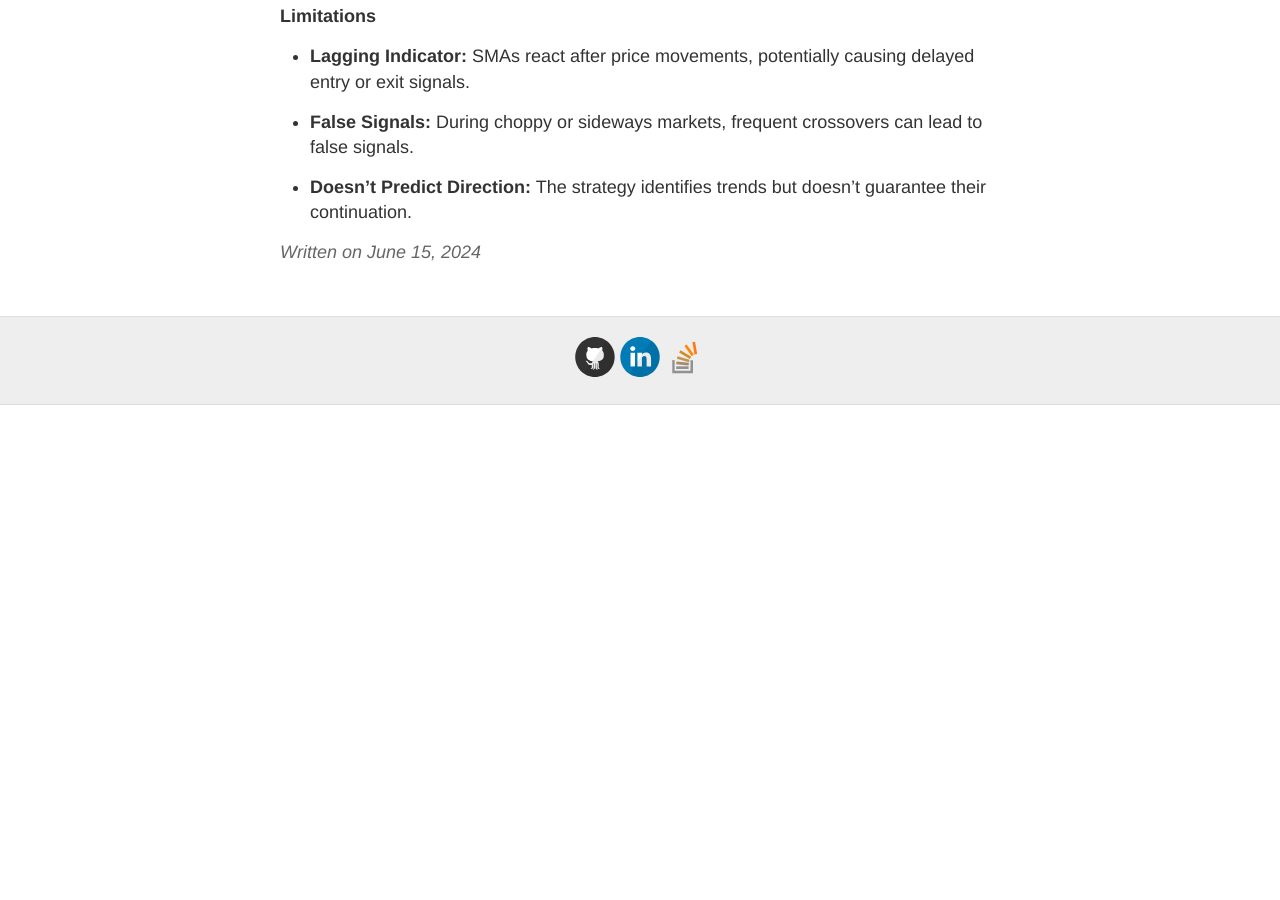
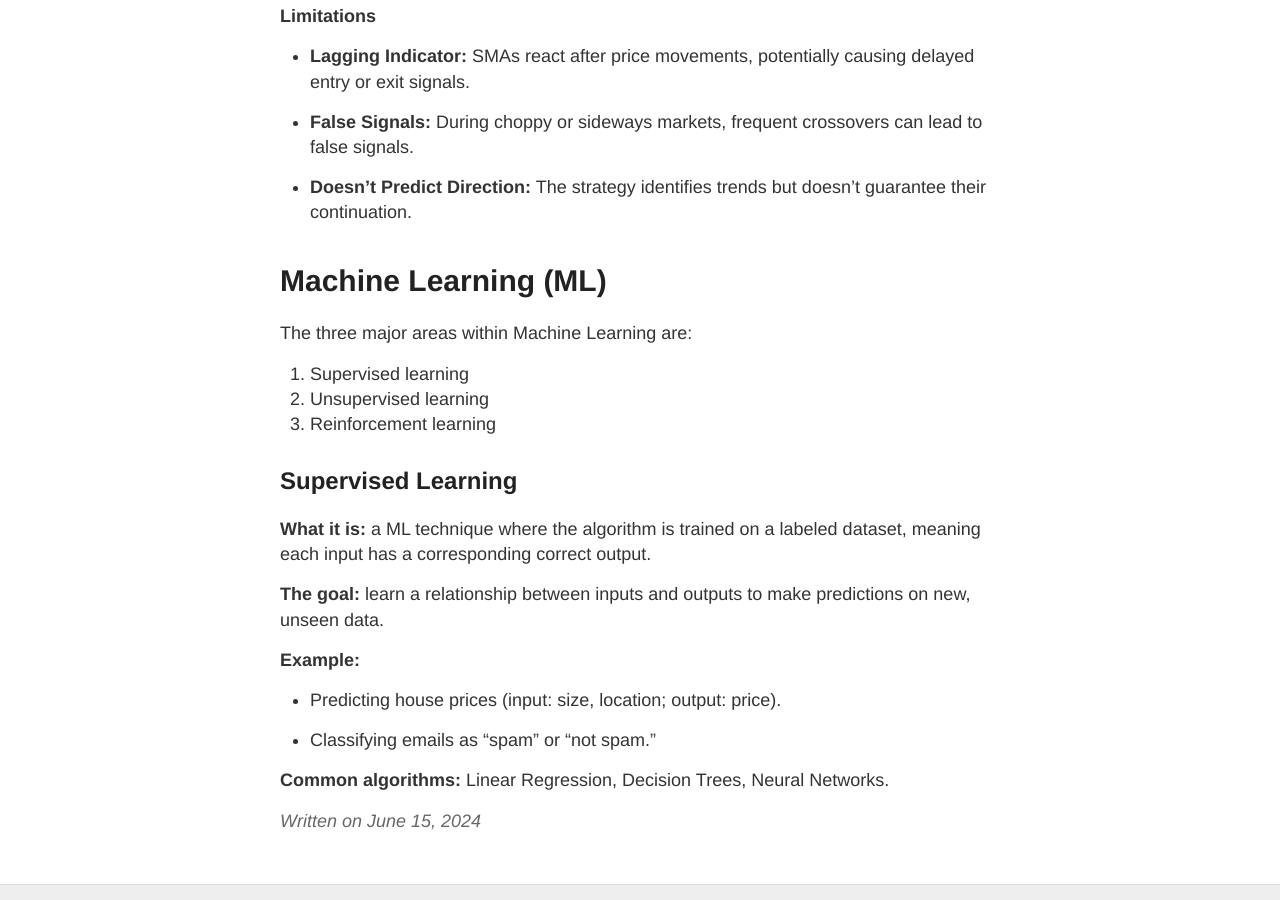
Before and after one commit to gutucristian/gutucristian.github.io, a Jekyll site: the page built from _posts/2024-06-15-Machine-Leaning-For-Trading.md, in a window 1280 px wide and 900 px high, scrolled down 3314 px. Built offline with Jekyll 4.4.1, drawn with Linux system fonts in a browser that asks for light colours; our own code applies the rules of GitHub Pages for plain Markdown files; before the commit the page ends 3719 px from its top, so only the background shows below that.

Commit message:
Update 2024-06-15-Machine-Leaning-For-Trading.md

```diff
--- a/_posts/2024-06-15-Machine-Leaning-For-Trading.md
+++ b/_posts/2024-06-15-Machine-Leaning-For-Trading.md
@@ -111,3 +111,24 @@ This provides clear, rules-based guidance for entering and exiting trades.
 - **False Signals:** During choppy or sideways markets, frequent crossovers can lead to false signals.
 
 - **Doesn’t Predict Direction:** The strategy identifies trends but doesn’t guarantee their continuation.
+
+# Machine Learning (ML)
+
+The three major areas within Machine Learning are:
+1. Supervised learning
+2. Unsupervised learning
+3. Reinforcement learning
+
+## Supervised Learning
+
+**What it is:** a ML technique where the algorithm is trained on a labeled dataset, meaning each input has a corresponding correct output.
+
+**The goal:** learn a relationship between inputs and outputs to make predictions on new, unseen data.
+
+**Example:**
+
+- Predicting house prices (input: size, location; output: price).
+
+- Classifying emails as “spam” or “not spam.”
+
+**Common algorithms:** Linear Regression, Decision Trees, Neural Networks.
```
